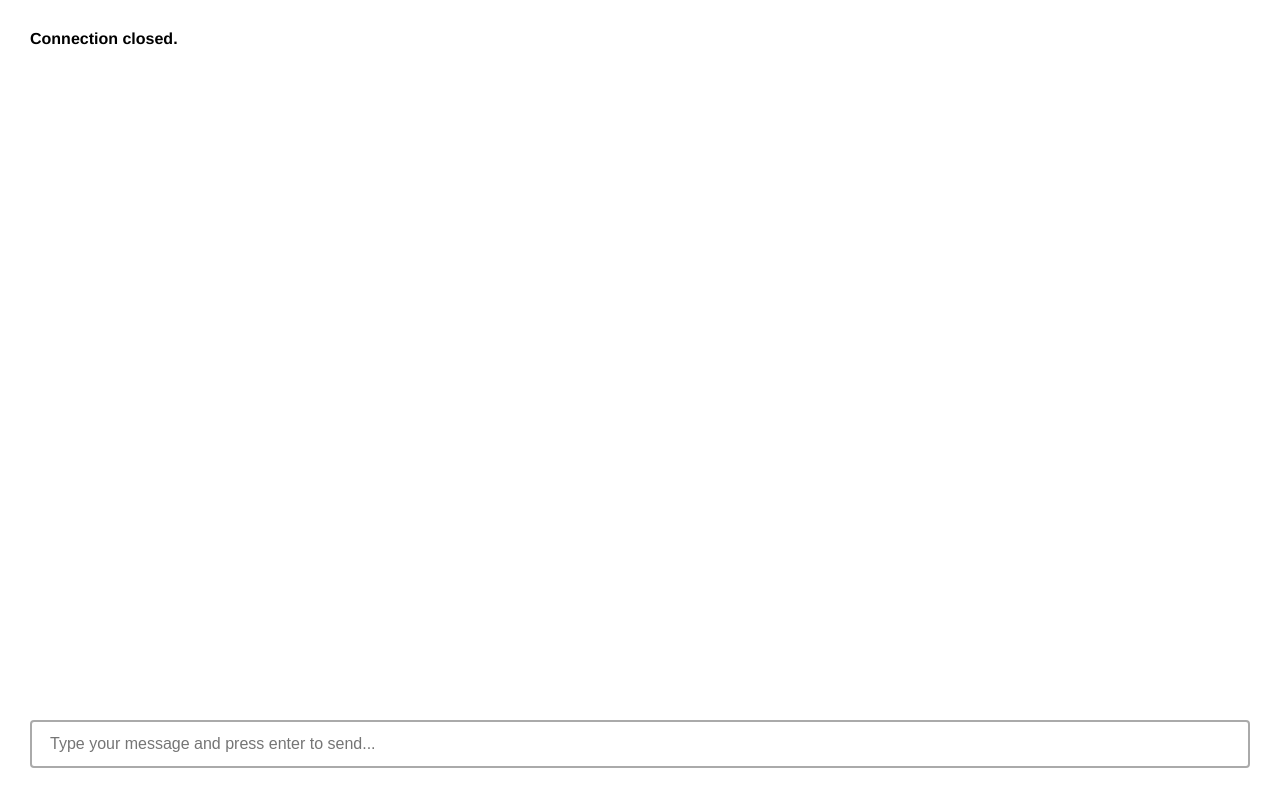
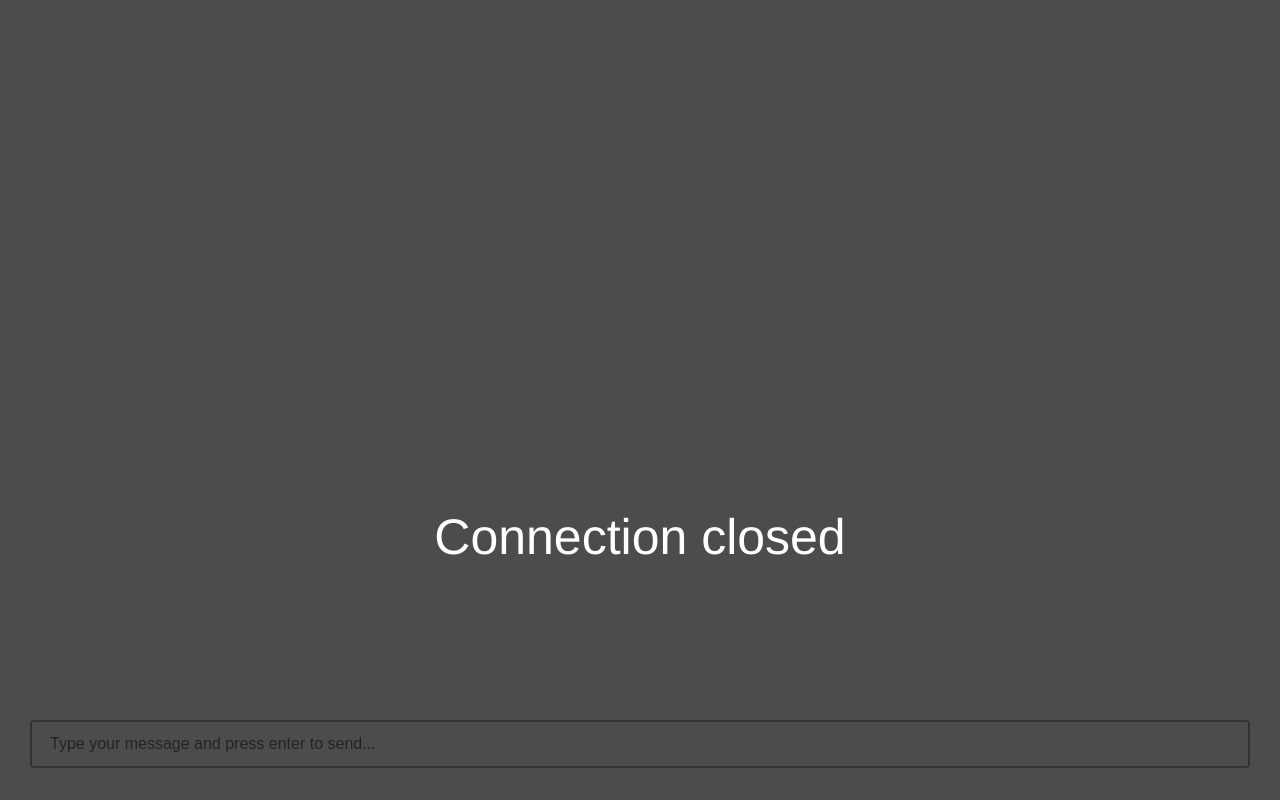
Before and after one commit to sethvargo/chatty, a plain HTML site: page public/index.html in a window 1280 px wide. Drawn offline with Linux system fonts and the light colour scheme.

Commit message:
Add better overlay

```diff
--- a/public/index.html
+++ b/public/index.html
@@ -23,6 +23,24 @@
       margin: 0;
       width: 100%;
       height: 100%;
+    }
+
+    .overlay {
+      background: #000;
+      color: #fff;
+      opacity: 0.7;
+      position: absolute;
+
+      height: 100%;
+      line-height: 100%;
+      text-align: center;
+      font-size: 50px;
+      padding-top: 40%;
+
+      top: 0;
+      right: 0;
+      bottom: 0;
+      left: 0;
     }
 
     #log {
@@ -141,6 +159,13 @@
           appendLog(msg);
         }
 
+        function displayOverlay(msg) {
+          var overlay = document.createElement("div");
+          overlay.className += "overlay";
+          overlay.innerText = msg
+          document.body.appendChild(overlay);
+        }
+
         document.getElementById("form").onsubmit = function () {
           if (!conn) {
             return false;
@@ -155,11 +180,11 @@
 
         if (window["WebSocket"]) {
             conn = new WebSocket("ws://"+location.host+"/ws");
+
             conn.onclose = function (evt) {
-              var item = document.createElement("div");
-              item.innerHTML = "<b>Connection closed.</b>";
-              appendLog(item);
+              displayOverlay("Connection closed");
             };
+
             conn.onmessage = function (evt) {
               var content = evt.data;
 
@@ -180,9 +205,7 @@
               conn.send("")
             }, 10000);
         } else {
-          var item = document.createElement("div");
-          item.innerHTML = "<b>Your browser does not support WebSockets.</b>";
-          appendLog(item);
+          displayOverlay("Your browser does not support WebSockets");
         }
     };
   </script>
```
Also changed, not shown: 1 other file.
